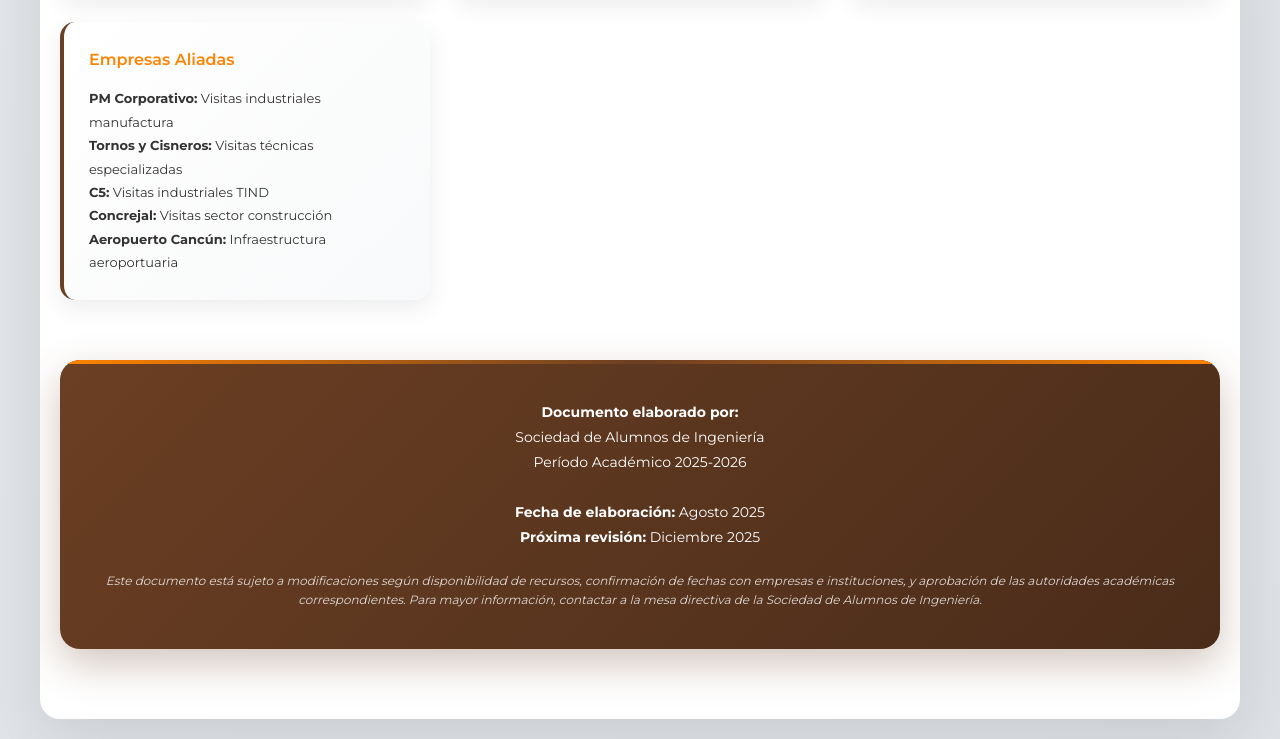
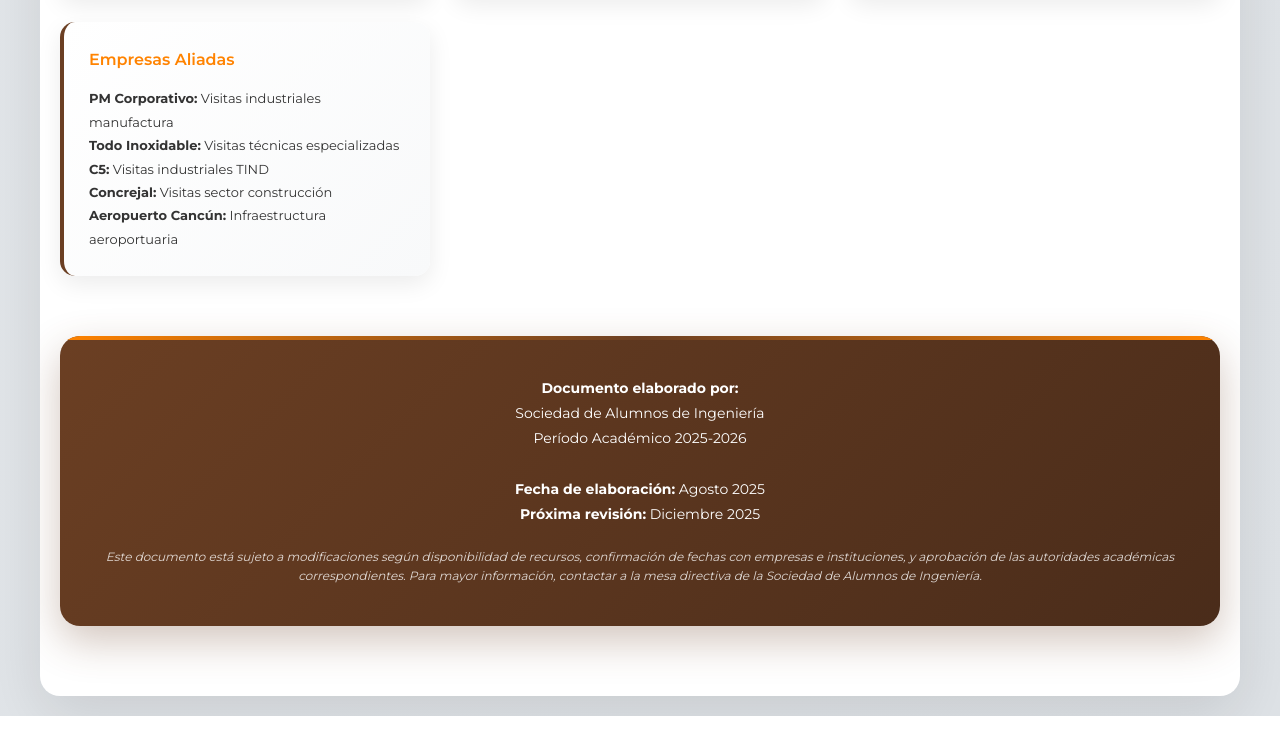
Before and after one commit to benjamin-bar/sociedad-alumnos, a plain HTML site: page index.html in a window 1280 px wide. Shown: the part 9309-10048 px from the top of the page. After the commit the page ends 10025 px from the top, so only its background shows below. Drawn offline with Linux system fonts and the light colour scheme.

Commit message:
Update index.html

```diff
--- a/index.html
+++ b/index.html
@@ -1032,7 +1032,7 @@
                     <h4>Empresas Aliadas</h4>
                     <div style="font-size: 13px; line-height: 1.8;">
                         <div><strong>PM Corporativo:</strong> Visitas industriales manufactura</div>
-                        <div><strong>Tornos y Cisneros:</strong> Visitas técnicas especializadas</div>
+                        <div><strong>Todo Inoxidable:</strong> Visitas técnicas especializadas</div>
                         <div><strong>C5:</strong> Visitas industriales TIND</div>
                         <div><strong>Concrejal:</strong> Visitas sector construcción</div>
                         <div><strong>Aeropuerto Cancún:</strong> Infraestructura aeroportuaria</div>
```
